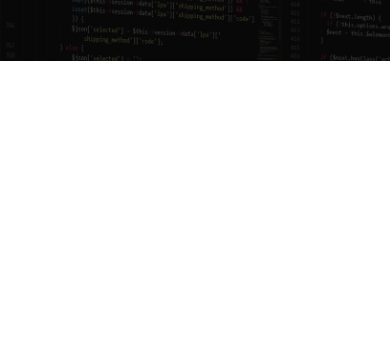
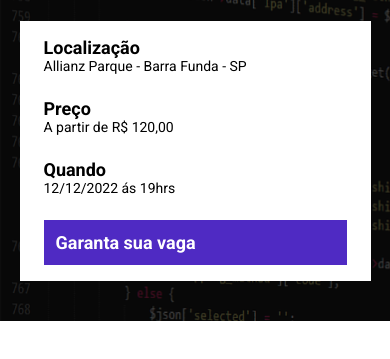
Before and after one commit to StaanB/pagina-evento, a website built with Parcel: page src/index.html in a window 390 px wide. Shown: the part 179-538 px from the top of the page. Built offline with nearby package versions, Linux system fonts and the light colour scheme.

Commit message:
criação do banner e finalização do header

```diff
--- a/package.json
+++ b/package.json
@@ -4,7 +4,7 @@
   "description": "",
   "main": "index.js",
   "scripts": {
-    "dev": "parcel src/index.html src/styles/main.scss src/scripts/main.js",
+    "dev": "parcel src/index.html src/styles/*.scss src/scripts/main.js --no-cache",
     "test": "echo \"Error: no test specified\" && exit 1"
   },
   "keywords": [],
--- a/src/index.html
+++ b/src/index.html
@@ -18,6 +18,25 @@
             <p class="hero__text">
                 O maior evento de tecnologia do Brasil começa em 10d 12h 20m 15s
             </p>
+
+            <div class="infos-bar">
+                <ul class="infos-bar__infos">
+                    <li class="infos-bar__infos__item">
+                        <b>Localização</b>
+                        Allianz Parque - Barra Funda - SP
+                    </li>
+                    <li class="infos-bar__infos__item">
+                        <b>Preço</b>
+                        A partir de R$ 120,00
+                    </li>
+                    <li class="infos-bar__infos__item">
+                        <b>Quando</b>
+                        12/12/2022 ás 19hrs
+                    </li>
+                </ul>
+
+                <a class="button button--primary" href="">Garanta sua vaga</a>
+            </div>
         </div>
     </header>
 
--- a/src/styles/_hero.scss
+++ b/src/styles/_hero.scss
@@ -1,3 +1,4 @@
+
 .hero{
     padding-top: 64px;
     padding-bottom: 100px;
--- /dev/null
+++ b/src/styles/components/_buttons.scss
@@ -0,0 +1,22 @@
+.button{
+    padding: 12px;
+    font-size: 18px;
+    font-weight: bold;
+    text-align: center;
+    white-space: nowrap;
+
+    &--primary{
+        color: #FFF;
+        background-color: #4F2AC3;
+    }
+
+    @media (max-width: 640px) {
+        display: block;
+        width: 100%;
+    }
+
+    @media (max-width: 1024px) {
+        display: flex;
+        align-items: center;
+    }
+}
--- /dev/null
+++ b/src/styles/components/_infosbar.scss
@@ -0,0 +1,40 @@
+.infos-bar{
+    padding: 16px 24px;
+    background-color: #FFF;
+    display: flex;
+    justify-content: space-between;
+
+    &__infos{
+        display: flex;
+        gap: 40px;
+
+        &__item{
+            font-size: 14px;
+            color: #000;
+
+            b{
+                font-size: 18px;
+                display: block;
+                color: #000;
+            }
+        }
+    }
+
+    @media (max-width: 640px) {
+        display: block;
+
+        &__infos{
+            display: block;
+
+            &__item{
+                margin-bottom: 24px;
+            }
+        }
+    }
+
+    @media (max-width: 1024px) {
+    &__infos{
+        gap: 16px;
+    }
+    }
+}
--- a/src/styles/main.scss
+++ b/src/styles/main.scss
@@ -1,4 +1,6 @@
 @use 'hero';
+@use 'components/infosbar';
+@use 'components/buttons';
 
 *{
     margin: 0;
@@ -6,6 +8,14 @@
     box-sizing: border-box;
     font-family: Roboto, sans-serif;
     color: #FFF;
+
+    ul{
+        list-style: none;
+    }
+
+    a{
+        text-decoration: none;
+    }
 }
 
 .container{
```
